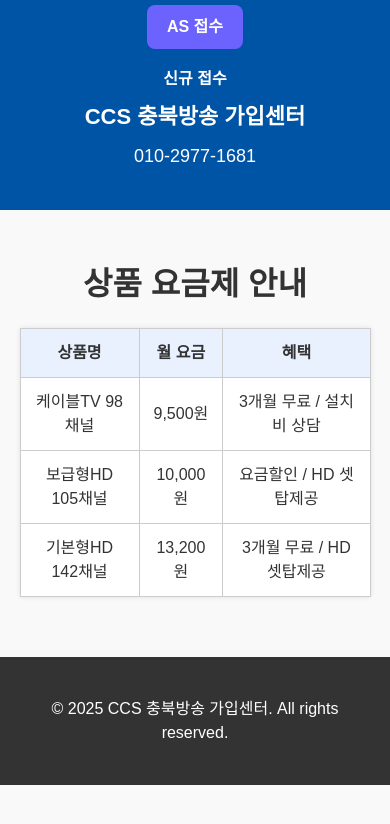
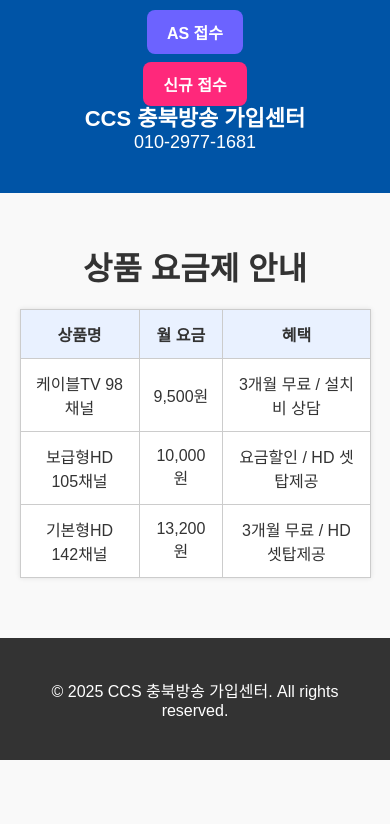
Before and after one commit to hwang0710/ccs-korea, a plain HTML site: page index.html in a window 390 px wide. Drawn offline with Linux system fonts and the light colour scheme.

Commit message:
style.css 업데이트

```diff
--- a/style.css
+++ b/style.css
@@ -1,4 +1,4 @@
-/* 전체 리셋 */
+/* 리셋 */
 * {
   margin: 0;
   padding: 0;
@@ -6,7 +6,6 @@
 }
 body {
   font-family: 'Noto Sans KR', sans-serif;
-  line-height: 1.5;
   background: #f9f9f9;
   color: #333;
 }
@@ -15,8 +14,8 @@ body {
 .top-fixed-buttons {
   position: fixed;
   top: 10px;
-  left: 10px;
-  right: 10px;
+  width: 100%;
+  padding: 0 10px;
   display: flex;
   justify-content: space-between;
   align-items: center;
@@ -31,17 +30,17 @@ body {
   text-decoration: none;
 }
 .btn-as {
-  background-color: #6c63ff; /* 퍼플 (AS 접수) */
+  background-color: #6c63ff; /* 퍼플: AS 접수 */
 }
-.btn-call {
-  background-color: #ff287b; /* 핑크 (전화연결) */
+.btn-new {
+  background-color: #ff287b; /* 핑크: 신규 접수 */
 }
 
 /* 헤더 */
 .header {
   background: #0054A6;
   color: #fff;
-  padding: 80px 0 20px; /* 버튼 공간 확보 위해 위쪽 여백 추가 */
+  padding: 80px 0 20px;
   text-align: center;
 }
 .header-inner {
@@ -59,7 +58,6 @@ body {
   font-size: 18px;
   text-decoration: none;
   margin-top: 10px;
-  display: block;
 }
 
 /* 상품표 */
@@ -106,8 +104,6 @@ h1 {
   .top-fixed-buttons {
     flex-direction: column;
     gap: 8px;
-    top: 5px;
-    left: 5px;
-    right: 5px;
+    padding: 0 5px;
   }
 }
```
